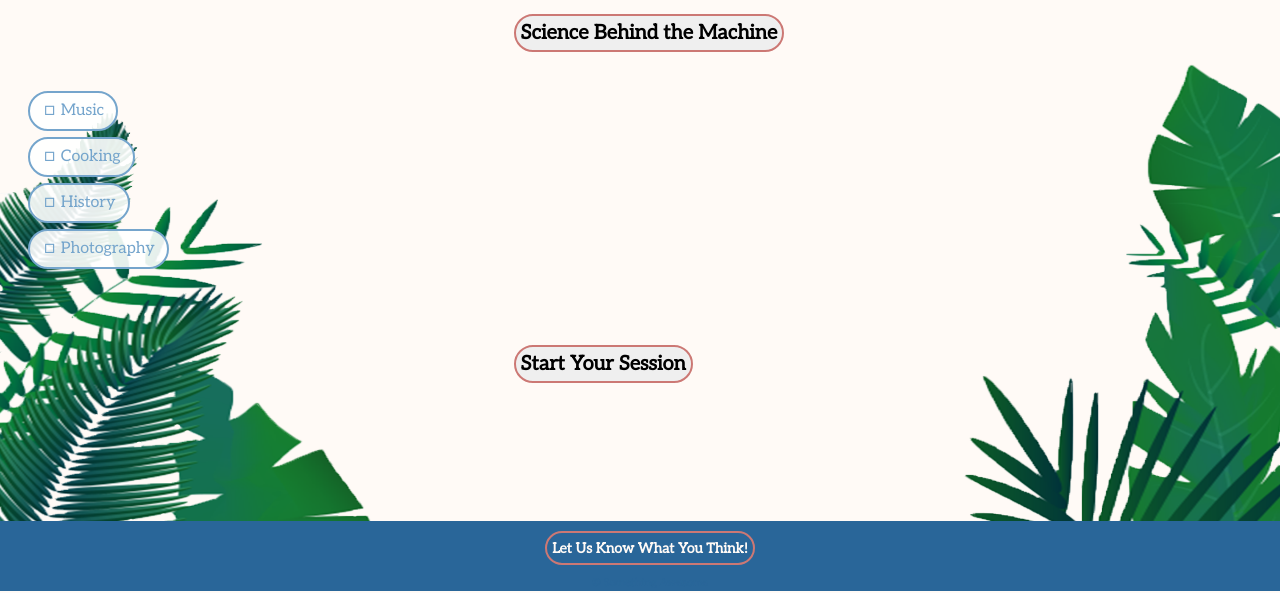
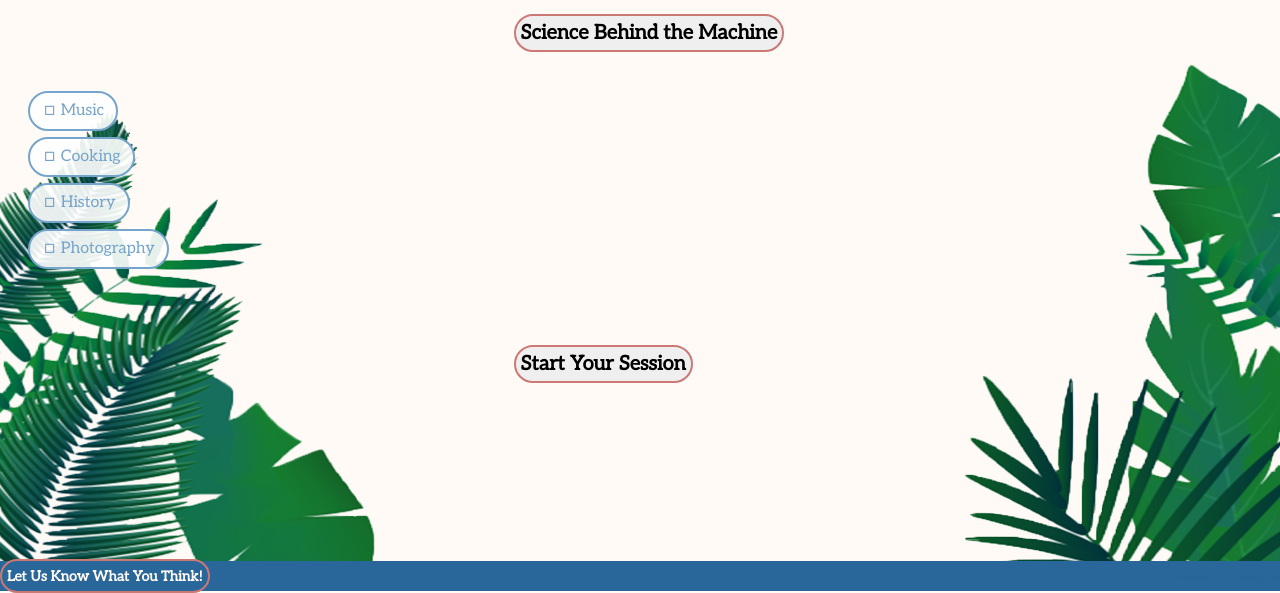
Before and after one commit to averma1/ProductiveProcrastination, a Flask app: page / in a window 1280 px wide. Shown: the part 209-802 px from the top of the page. Run offline with Flask 2, Linux system fonts and the light colour scheme; some libraries are stand-ins or nearby versions; some web fonts are replaced.

Commit message:
old styles

```diff
--- a/app/static/styles.css
+++ b/app/static/styles.css
@@ -183,13 +183,14 @@ img {
 
 footer {
   text-align: center;
-  padding: 10px;
   background-color: #296699;
   color: #fffaf6;
-  position: fixed;
-  display: block;
   width: 100%;
-  height: 50px;
+  position: sticky;
+  display: flex;
+  justify-content: space-between;
+  align-items: center;
+  height: 30px;
   bottom: 0;
   left: 0;
   position: absolute; }
--- a/app/static/styles.scss
+++ b/app/static/styles.scss
@@ -213,15 +213,18 @@ input[type="submit"]{
       border-radius: 25px;
   }
 
+
+
   footer {
     text-align: center;
-    padding: 10px;
     background-color: $dark-blue;
     color: $off-white;
-    position: fixed;
-    display: block;
     width: 100%;
-    height: 50px;
+    position: sticky;
+    display: flex;
+    justify-content: space-between;
+    align-items: center;
+    height: 30px;
     bottom: 0;
     left: 0;
     position: absolute;
```
